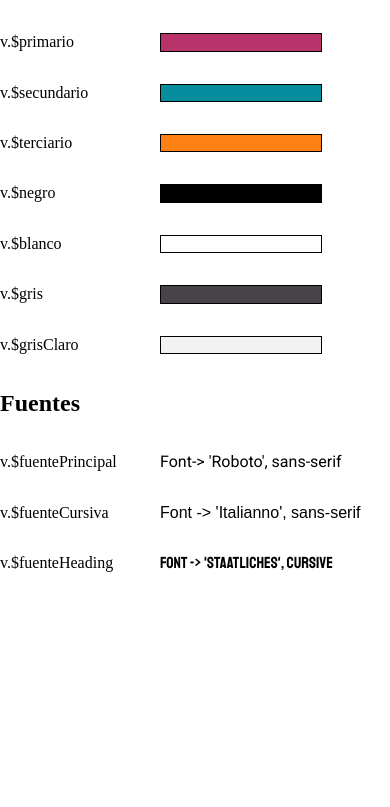
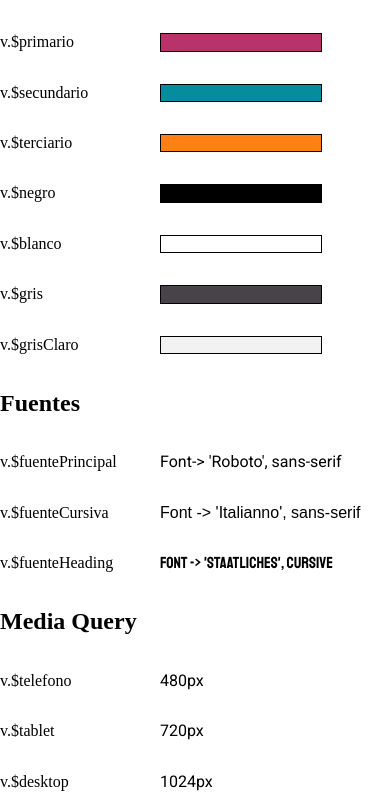
Before and after one commit to fuentesld/sass-base, a website: page index.html in a window 390 px wide. Shown: the part 110-917 px from the top of the page. Before the commit the page ends 844 px from the top, so only its background shows below. Drawn offline with Linux system fonts and the light colour scheme; a web font is replaced by a local one.

Commit message:
agregamos demo de variables media query

```diff
--- a/index.html
+++ b/index.html
@@ -61,5 +61,21 @@
       <p class="fuentes__font fuentes__font--encabezados">Font -> 'Staatliches', cursive</p>
     </div>
   </section>
+
+  <section class="media-query">
+    <h2>Media Query</h2>
+    <div class="media-query__contenedor">
+      <p class="media-query__etiqueta">v.$telefono</p>
+      <p class="media-query__font">480px</p>
+    </div>
+    <div class="media-query__contenedor">
+      <p class="media-query__etiqueta">v.$tablet</p>
+      <p class="media-query__font">720px</p>
+    </div>
+    <div class="media-query__contenedor">
+      <p class="media-query__etiqueta">v.$desktop</p>
+      <p class="media-query__font">1024px</p>
+    </div>
+  </section>
 </body>
 </html>
--- a/scr/scss/app.scss
+++ b/scr/scss/app.scss
@@ -1,3 +1,2 @@
 @use 'base';
-@use 'ui/demo/variables';
-@use 'ui/demo/fuentes';
+@use 'ui/demo';
--- a/scr/scss/ui/demo/_index.scss
+++ b/scr/scss/ui/demo/_index.scss
@@ -1,2 +1,3 @@
 @forward 'variables';
 @forward 'fuentes';
+@forward 'media-query';
--- /dev/null
+++ b/scr/scss/ui/demo/_media-query.scss
@@ -0,0 +1,16 @@
+@use '../../base/variables' as v;
+
+.media-query {
+  &__contenedor {
+    display:flex;
+
+  }
+  &__etiqueta {
+    flex: 0 0 10rem;
+  }
+
+  &__font {
+    flex: 0 0 20rem;
+    font-family: v.$fuentePrincipal;
+  }
+}
```
Also changed, not shown: build/css/app.css, build/css/app.min.css, 2 other files.
